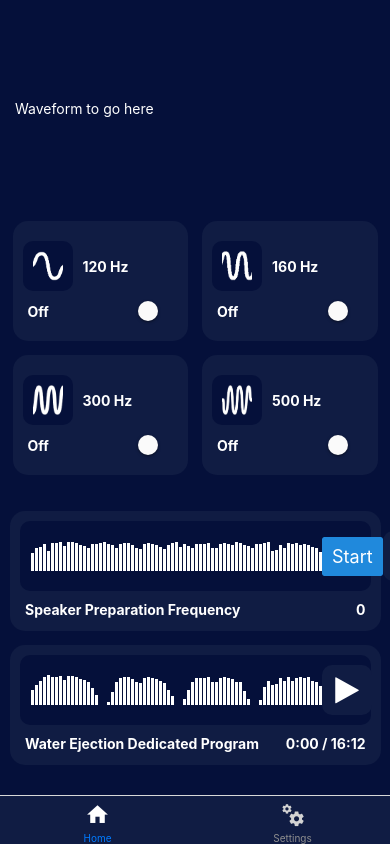
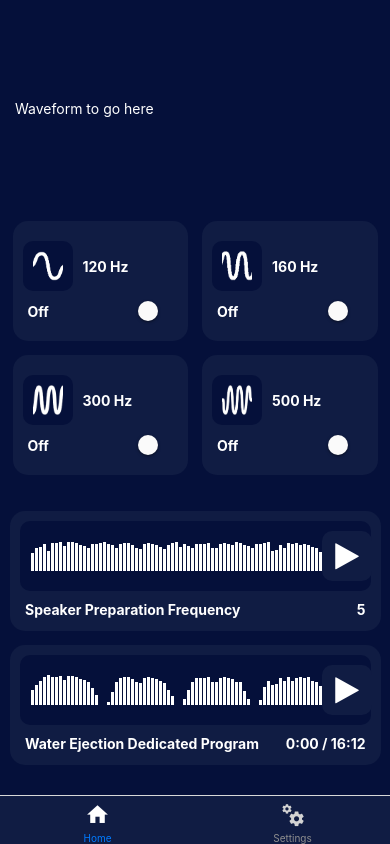
Before and after one commit to skyllex94/water-eject-app, a React Native app: screen /Home in a window 390 px wide. Built offline with nearby package versions, Linux system fonts and the light colour scheme.

Commit message:
audio timer tryout

```diff
--- a/components/Programs.js
+++ b/components/Programs.js
@@ -8,7 +8,6 @@ import Icon from "react-native-vector-icons/FontAwesome";
 import { useContext } from "react";
 import { Context } from "./Context";
 import { useEffect } from "react";
-import { Button } from "@rneui/base";
 
 export default function Programs() {
   const {
@@ -97,8 +96,18 @@ export default function Programs() {
   const [secondsPrep, setSecondsPrep] = useState(0);
 
   function startTimer() {
-    setTimeout(() => setSecondsPrep((prev) => prev + 1), 1000);
+    if (secondsPrep == 3) {
+      setSecondsPrep(0);
+      return;
+    }
+    setSecondsPrep((prev) => prev + 1);
   }
+
+  useEffect(() => {
+    setInterval(() => {
+      startTimer();
+    }, 1000);
+  }, []);
 
   return (
     <View style={styles.container}>
@@ -129,8 +138,6 @@ export default function Programs() {
               );
             })}
           </View>
-
-          <Button onPress={startTimer}>Start</Button>
 
           <View style={isEnabledPrep ? styles.playActive : styles.prepPlay}>
             <Icon
```
